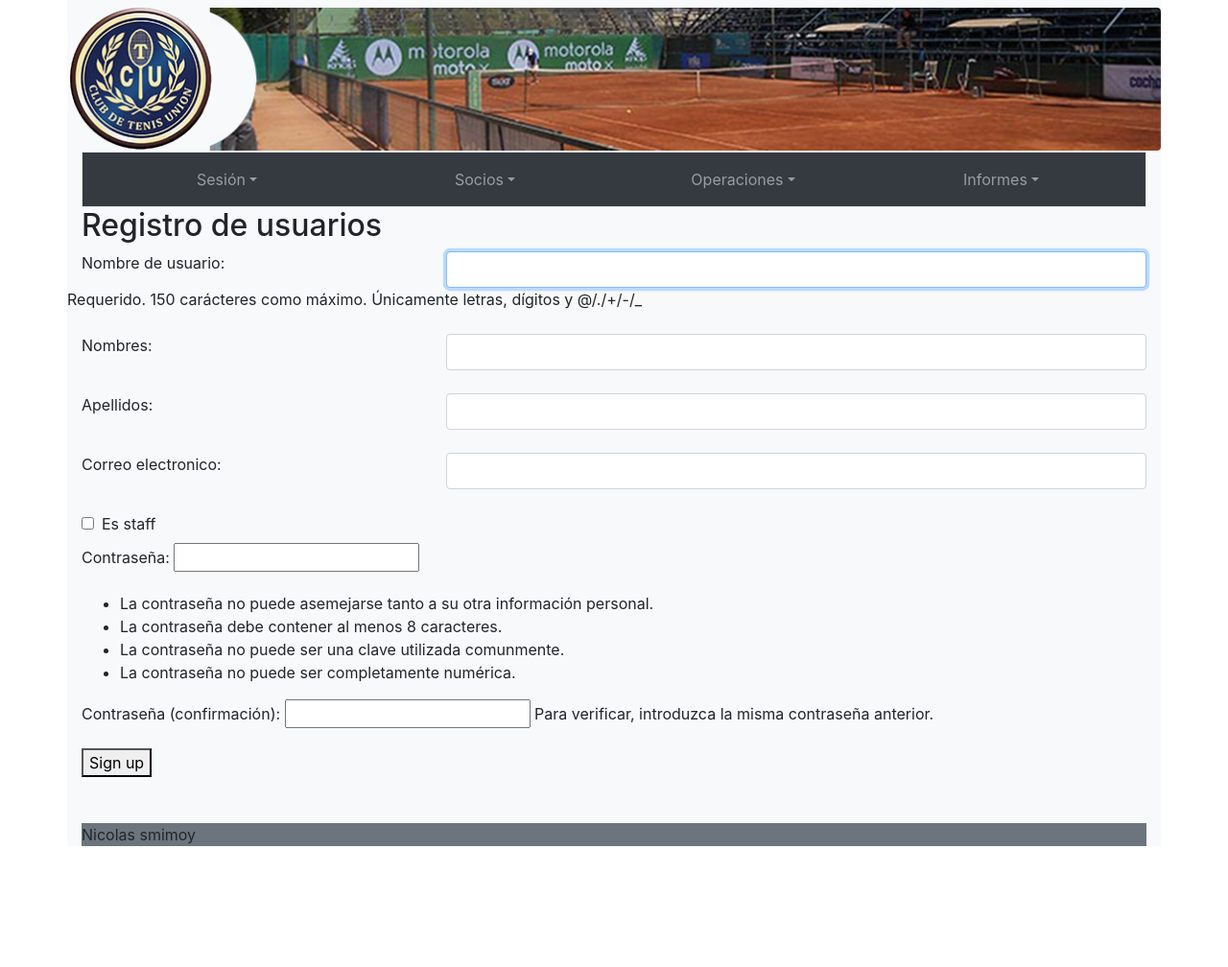
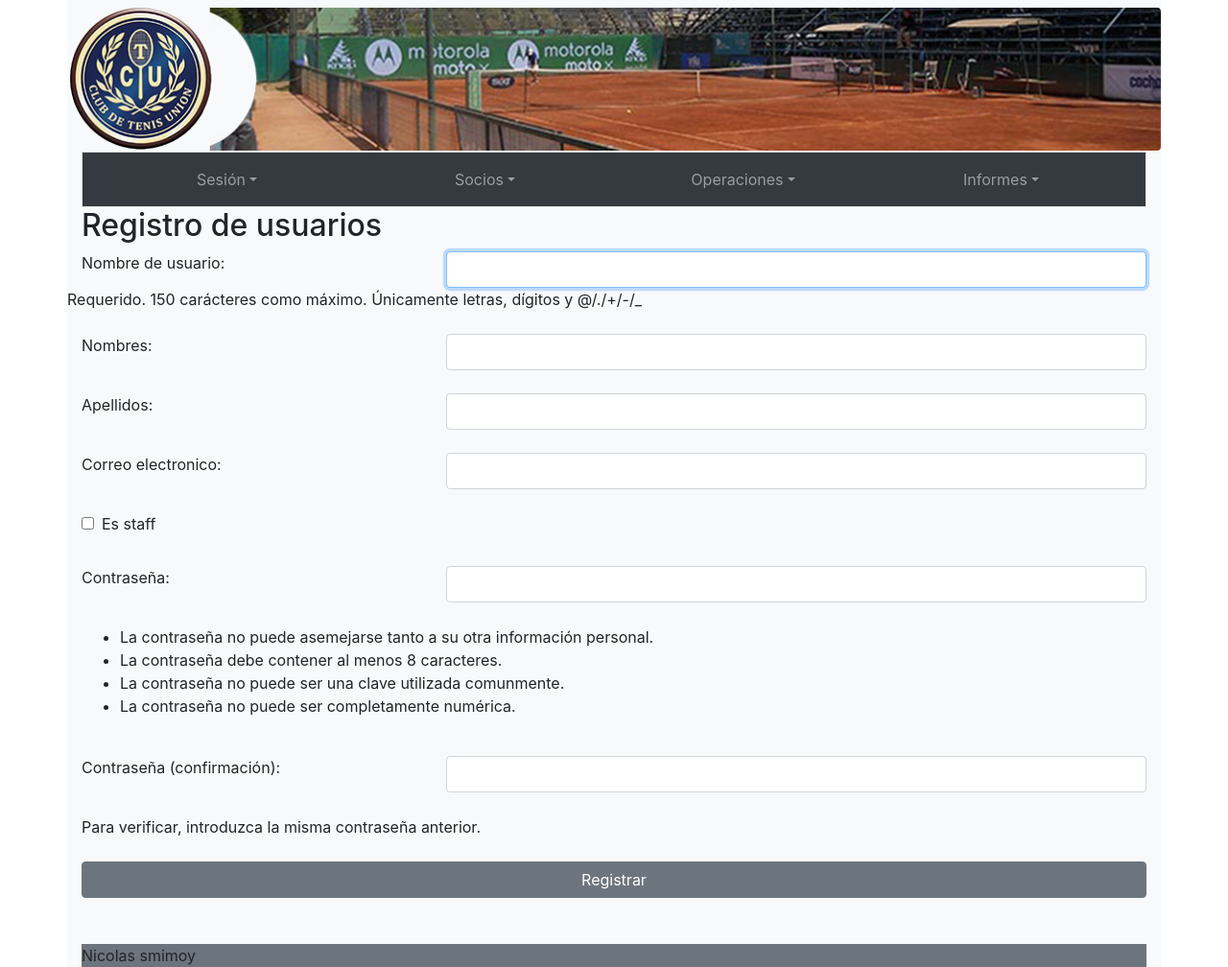
Before and after one commit to sistemactu/sysctu_v2, a Django app: page /users/signup/ in a window 1280 px wide. Shown: the whole page at 96% size. Before the commit the page ends 882 px from the top, so only its background shows below. Run offline with Django 3.2, Linux system fonts and the light colour scheme; some libraries are stand-ins or nearby versions.

Commit message:
puesta en marcha del servidor de prueba

```diff
--- /dev/null
+++ b/requirements.txt
@@ -0,0 +1,5 @@
+cymysql==0.9.12
+Django==2.1.3
+django-cymysql==2.1.0
+Pillow==5.3.0
+pytz==2018.7
--- a/sysctu/settings.py
+++ b/sysctu/settings.py
@@ -78,9 +78,9 @@ DATABASES = {
     'default': {
         'ENGINE': 'mysql_cymysql',
         'NAME': 'dbsctu',
-        'USER': 'root',
-        'PASSWORD' : '',
-        'HOST' : 'localhost',
+        'USER': 'sistemactu',
+        'PASSWORD' : 'Club7e15un10n2018',
+        'HOST' : 'sistemactu.mysql.pythonanywhere-services.com',
         'PORT' : '3306',
     }
 }
--- a/templates/index/index.html
+++ b/templates/index/index.html
@@ -1,5 +1,6 @@
 {% extends 'base/base.html' %}
 
+{% block title %}index{% endblock %}
 
 {% block content %}
 
--- a/templates/users/signup.html
+++ b/templates/users/signup.html
@@ -20,7 +20,9 @@
     <div class="row text-center">
         <span class="helptext">Requerido. 150 carácteres como máximo. Únicamente letras, dígitos y @/./+/-/_ </span></p>
     </div>
+
     <br>
+
     <div class="row">
         <div class="col-12 col-md-4">
             <label for="id_first_name">Nombres:</label>
@@ -29,7 +31,9 @@
             <input type="text" name="first_name" maxlength="150" autofocus required id="id_first_name" class="form-control">
         </div>
     </div>
+
     <br>
+
     <div class="row">
         <div class="col-12 col-md-4">
             <label for="id_last_name">Apellidos:</label>
@@ -38,7 +42,9 @@
             <input type="text" name="last_name" maxlength="150" autofocus required id="id_last_name" class="form-control">
         </div>
     </div>
+
     <br>
+
     <div class="row">
         <div class="col-12 col-md-4">
             <label for="id_email">Correo electronico:</label>
@@ -47,14 +53,31 @@
             <input type="text" name="email" maxlength="150" autofocus required id="id_email" class="form-control">
         </div>
     </div>
+
     <br>
+
     <div class="row">
         <div class="col-8">
-            <input type="checkbox" name="is_staff" id="" class="from-checkbox-input"><label for="" class="ml-2">  Es staff</label>
+            <input type="checkbox" name="is_staff" id="" class="from-checkbox-input"><label for="" class="ml-2"> Es
+                staff</label>
         </div>
     </div>
 
-    <p><label for="id_password1">Contraseña:</label> <input type="password" name="password1" required id="id_password1">
+    <br>
+
+    <div class="row">
+        <div class="col-12 col-md-4">
+            <label for="id_password1">Contraseña:</label>
+        </div>
+        <div class="col-12 col-md-8">
+            <input type="password" name="password1" required id="id_password1" class="form-control">
+        </div>
+    </div>
+
+    <br>
+
+    <div class="row">
+        <div class="col">
             <span class="helptext">
                 <ul>
                     <li>La contraseña no puede asemejarse tanto a su otra información personal.</li>
@@ -62,9 +85,36 @@
                     <li>La contraseña no puede ser una clave utilizada comunmente.</li>
                     <li>La contraseña no puede ser completamente numérica.</li>
                 </ul>
-        </span></p>
-    <p><label for="id_password2">Contraseña (confirmación):</label> <input type="password" name="password2" required id="id_password2">
-        <span class="helptext">Para verificar, introduzca la misma contraseña anterior.</span></p>
-    <button type="submit">Sign up</button>
+            </span>
+        </div>
+    </div>
+
+    <br>
+
+    <div class="row">
+        <div class="col-12 col-md-4">
+            <label for="id_password2">Contraseña (confirmación):</label>
+        </div>
+        <div class="col-12 col-md-8">
+            <input type="password" name="password2" required id="id_password2" class="form-control">
+        </div>
+    </div>
+
+    <br>
+
+    <div class="row">
+        <div class="col">
+            <span class="helptext">Para verificar, introduzca la misma contraseña anterior.</span>
+        </div>
+    </div>
+
+    <br>
+
+    <div class="row">
+        <div class="col">
+            <button type="submit" class="btn btn-secondary btn-block">Registrar</button>
+        </div>
+    </div>
+
 </form>
 {% endblock %}
```
Also changed, not shown: db.sqlite3 (deleted). Lines whose indentation alone changed are shown as unchanged.
